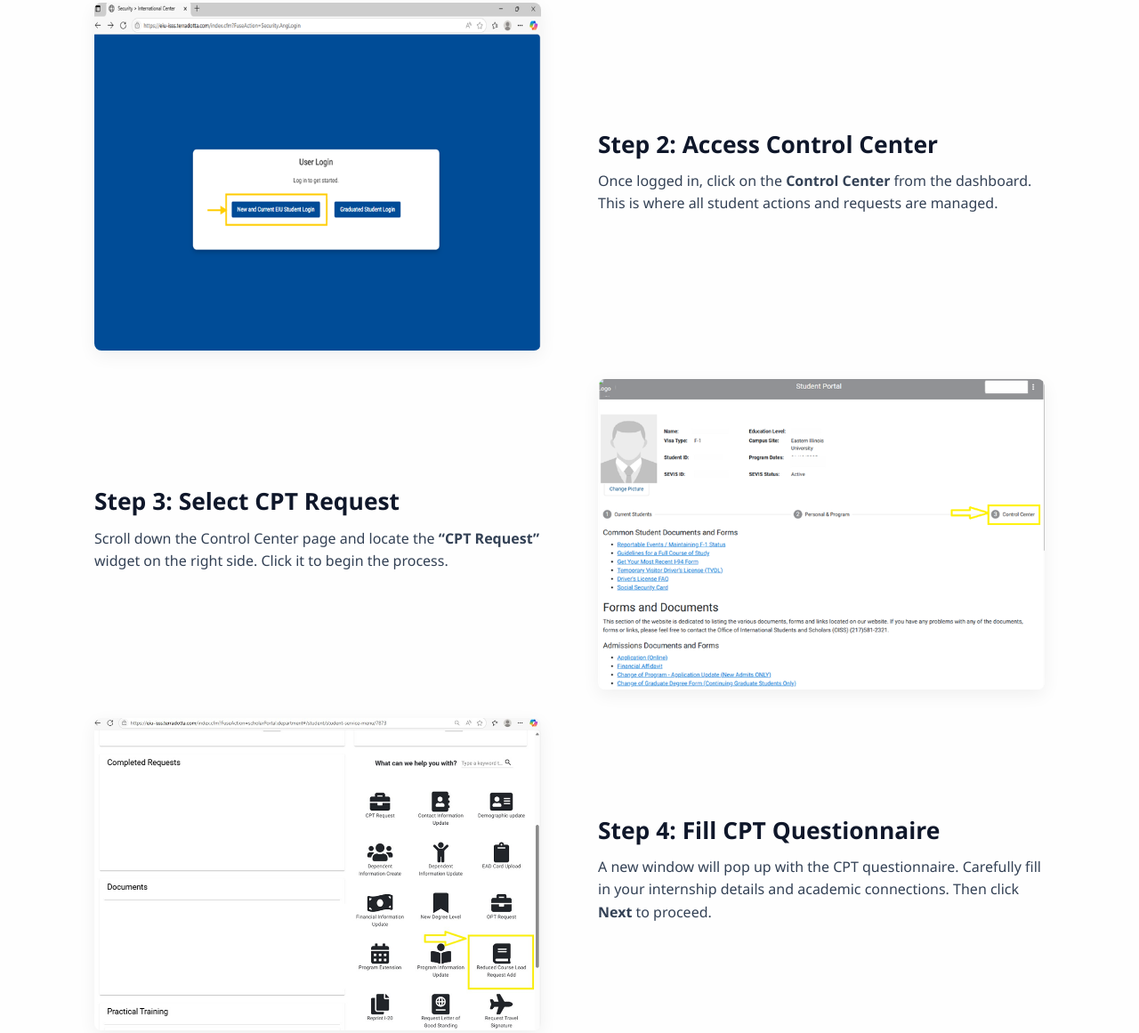
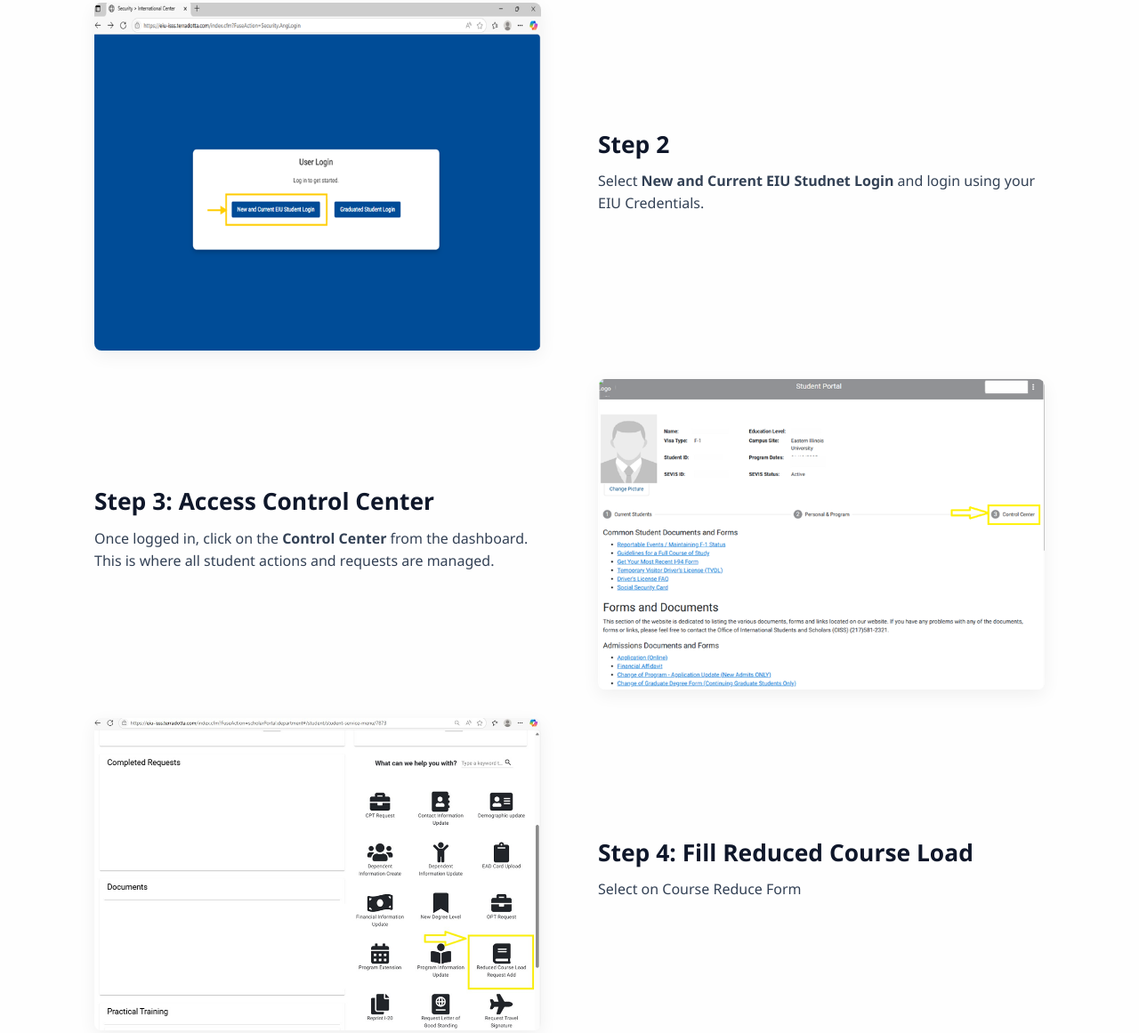
Before and after one commit to aryabhatt00/EIU_Oiss, a plain HTML site: page cpt.html in a window 1280 px wide. Shown: the part 1222-2383 px from the top of the page at 89% size. Drawn offline with Linux system fonts and the light colour scheme.

Commit message:
updated cpt

```diff
--- a/cpt.html
+++ b/cpt.html
@@ -61,19 +61,16 @@
       <h3>Step 1: Login to Terra Dotta</h3>
       <p>
         Go to the Terra Dotta portal:
-        <a href="https://eiu-isss.terradotta.com/_portal/" target="_blank">https://eiu-isss.terradotta.com/_portal/</a>
-        and select “New or Current Student.” Login using your EIU credentials.
-      </p>
+        <a href="https://eiu-isss.terradotta.com/_portal/" target="_blank">https://eiu-isss.terradotta.com/_portal/</a>.
     </div>
   </article>
 
   <!-- Step 2 -->
   <article class="zz-item">
     <div class="zz-text">
-      <h3>Step 2: Access Control Center</h3>
+      <h3>Step 2</h3>
       <p>
-        Once logged in, click on the <strong>Control Center</strong> from the dashboard. This is where all student actions and requests are managed.
-      </p>
+        Select <strong>New and Current EIU Studnet Login</strong> and login using your EIU Credentials.
     </div>
     <div class="zz-media">
       <img src="assets/cpt-step-2.png" alt="Step 2 screenshot" />
@@ -86,9 +83,9 @@
       <img src="assets/cpt-step-3.png" alt="Step 3 screenshot" />
     </div>
     <div class="zz-text">
-      <h3>Step 3: Select CPT Request</h3>
+      <h3>Step 3: Access Control Center</h3>
       <p>
-        Scroll down the Control Center page and locate the <strong>“CPT Request”</strong> widget on the right side. Click it to begin the process.
+        Once logged in, click on the <strong>Control Center</strong> from the dashboard. This is where all student actions and requests are managed.
       </p>
     </div>
   </article>
@@ -96,9 +93,9 @@
   <!-- Step 4 -->
   <article class="zz-item">
     <div class="zz-text">
-      <h3>Step 4: Fill CPT Questionnaire</h3>
+      <h3>Step 4: Fill Reduced Course Load</h3>
       <p>
-        A new window will pop up with the CPT questionnaire. Carefully fill in your internship details and academic connections. Then click <strong>Next</strong> to proceed.
+        Select on Course Reduce Form
       </p>
     </div>
     <div class="zz-media">
```
